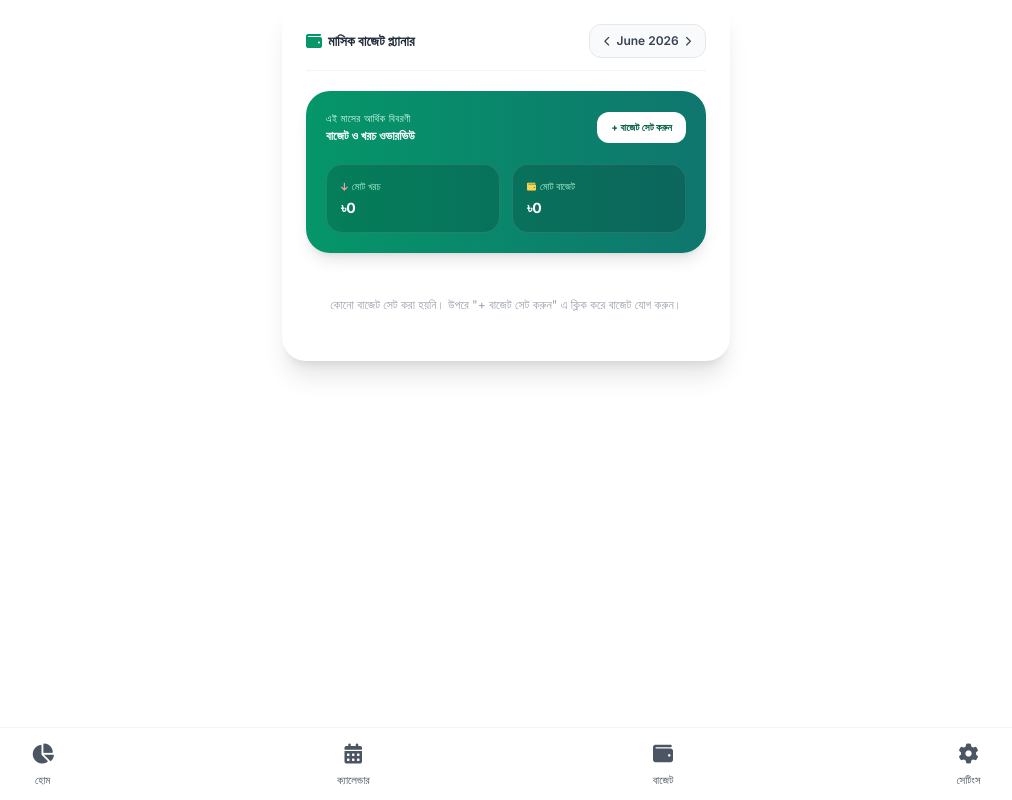
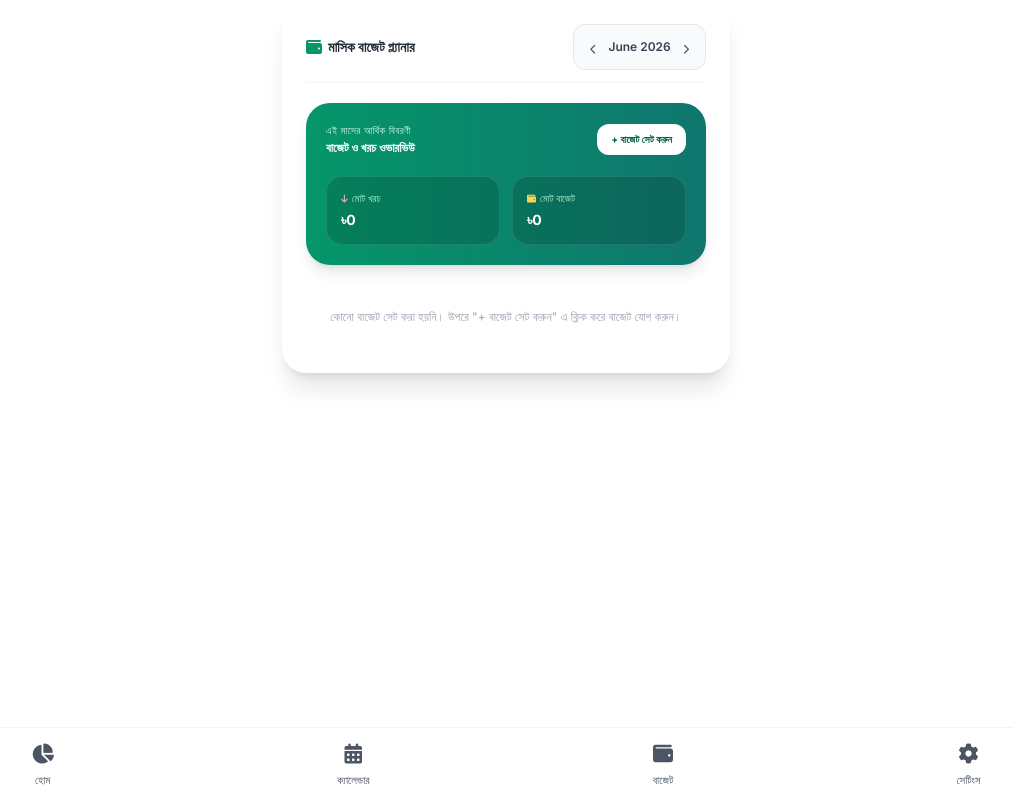
Before and after one commit to MahinSarkar57557/money-spy, a Django app: page /budget/?month=6&year=2026 in a window 1280 px wide. Shown: the whole page, without its empty margins (134-1146 px from the left). Run offline with Django 5.2, Linux system fonts and the light colour scheme; a user stored in the database is signed in; data comes from the database, SQL or seed files in the repository; some libraries are stand-ins or nearby versions.

Commit message:
Update budget page with month navigation and expense categories in modal

```diff
--- a/tracker/templates/tracker/budget.html
+++ b/tracker/templates/tracker/budget.html
@@ -10,11 +10,15 @@
                 <i class="fas fa-wallet text-emerald-600 text-base"></i> <span data-translate="budget_title">মাসিক বাজেট প্ল্যানার</span>
             </h2>
         </div>
-        <!-- Month Selector / Display -->
-        <div class="flex items-center gap-1.5 text-xs font-semibold bg-gray-50 dark:bg-gray-800 px-3.5 py-2 rounded-xl border border-gray-200 dark:border-gray-700 text-gray-700 dark:text-gray-200">
-            <i class="fas fa-chevron-left text-[10px] cursor-pointer"></i>
-            <span>{{ month_name }} {{ current_year }}</span>
-            <i class="fas fa-chevron-right text-[10px] cursor-pointer"></i>
+        <!-- Month Selector / Display (Previous & Next Links) -->
+        <div class="flex items-center gap-2 bg-gray-50 dark:bg-gray-800 px-3 py-1.5 rounded-xl border border-gray-200 dark:border-gray-700 text-gray-700 dark:text-gray-200">
+            <a href="?month={% if current_month == 1 %}12{% else %}{{ current_month|add:'-1' }}{% endif %}&year={% if current_month == 1 %}{{ current_year|add:'-1' }}{% else %}{{ current_year }}{% endif %}" class="text-gray-600 dark:text-gray-300 hover:text-emerald-600 p-1">
+                <i class="fas fa-chevron-left text-[10px] cursor-pointer"></i>
+            </a>
+            <span class="text-xs font-semibold">{{ month_name }} {{ current_year }}</span>
+            <a href="?month={% if current_month == 12 %}1{% else %}{{ current_month|add:'1' }}{% endif %}&year={% if current_month == 12 %}{{ current_year|add:'1' }}{% else %}{{ current_year }}{% endif %}" class="text-gray-600 dark:text-gray-300 hover:text-emerald-600 p-1">
+                <i class="fas fa-chevron-right text-[10px] cursor-pointer"></i>
+            </a>
         </div>
     </div>
 
@@ -91,7 +95,7 @@
         </div>
         {% empty %}
         <div class="text-center py-6 text-gray-400 text-xs">
-            কোনো বাজেট সেট করা হয়নি। উপরে "+ বাজেট সেট করুন" এ ক্লিক করে বাজেট যোগ করুন।
+            কোনো বাজেট সেট করা হয়নি। উপরে "+ বাজেট সেট করুন" এ ক্লিক করে বাজেট যোগ করুন।
         </div>
         {% endfor %}
     </div>
@@ -114,9 +118,10 @@
             <input type="hidden" name="year" value="{{ current_year }}">
 
             <div>
-                <label class="text-[11px] font-semibold text-gray-600 dark:text-gray-400 block mb-1.5" data-translate="select_category_label">Select Category</label>
+                <label class="text-[11px] font-semibold text-gray-600 dark:text-gray-400 block mb-1.5" data-translate="select_category_label">Select Expense Category</label>
+                <!-- শুধুমাত্র Expense ক্যাটাগরিগুলো দেখানোর জন্য expense_categories ব্যবহার করা হয়েছে -->
                 <div class="grid grid-cols-3 gap-2.5 overflow-y-auto max-h-56 p-1">
-                    {% for cat in all_categories %}
+                    {% for cat in expense_categories %}
                     <label class="cursor-pointer">
                         <input type="radio" name="category" value="{{ cat.id }}" required class="peer hidden">
                         <div class="flex flex-col items-center justify-center p-2.5 bg-gray-50 dark:bg-gray-800 peer-checked:bg-emerald-50 peer-checked:border-emerald-600 peer-checked:ring-2 peer-checked:ring-emerald-500 border border-gray-200 dark:border-gray-700 rounded-2xl transition text-center gap-1">
--- a/tracker/views.py
+++ b/tracker/views.py
@@ -62,7 +62,7 @@ def dashboard_view(request):
   )
   balance = total_income - total_expense
 
-  # ক্যাটাগরিগুলো আলাদা করার জন্য এবং ফর্মের ফিল্টারিংয়ের সুবিধার্থে
+  # ক্যাটাগরিগুলো আলাদা করার জন্য এবং ফর্মের ফিল্টারিংয়ের সুবিধার্থে
   all_categories = Category.objects.all()
   expense_categories = Category.objects.filter(is_income=False)
   income_categories = Category.objects.filter(is_income=True)
@@ -277,8 +277,12 @@ def clear_today_transactions(request):
 @login_required(login_url='login')
 def budget_view(request):
   today = date.today()
-  current_month = int(request.GET.get('month', today.month))
-  current_year = int(request.GET.get('year', today.year))
+  try:
+    current_month = int(request.GET.get('month', today.month))
+    current_year = int(request.GET.get('year', today.year))
+  except ValueError:
+    current_month = today.month
+    current_year = today.year
 
   budgets = Budget.objects.filter(
       user=request.user, month=current_month, year=current_year
@@ -346,6 +350,7 @@ def budget_view(request):
     form = BudgetForm(initial={'month': current_month, 'year': current_year})
 
   all_categories = Category.objects.all()
+  expense_categories = Category.objects.filter(is_income=False) # শুধু Expense ক্যাটাগরি ফিল্টার করা হলো
 
   context = {
       'budget_data': budget_data,
@@ -356,6 +361,7 @@ def budget_view(request):
       'total_spent_amount': total_spent_amount,
       'month_name': calendar.month_name[current_month],
       'all_categories': all_categories,
+      'expense_categories': expense_categories,
   }
   return render(request, 'tracker/budget.html', context)
 
```
